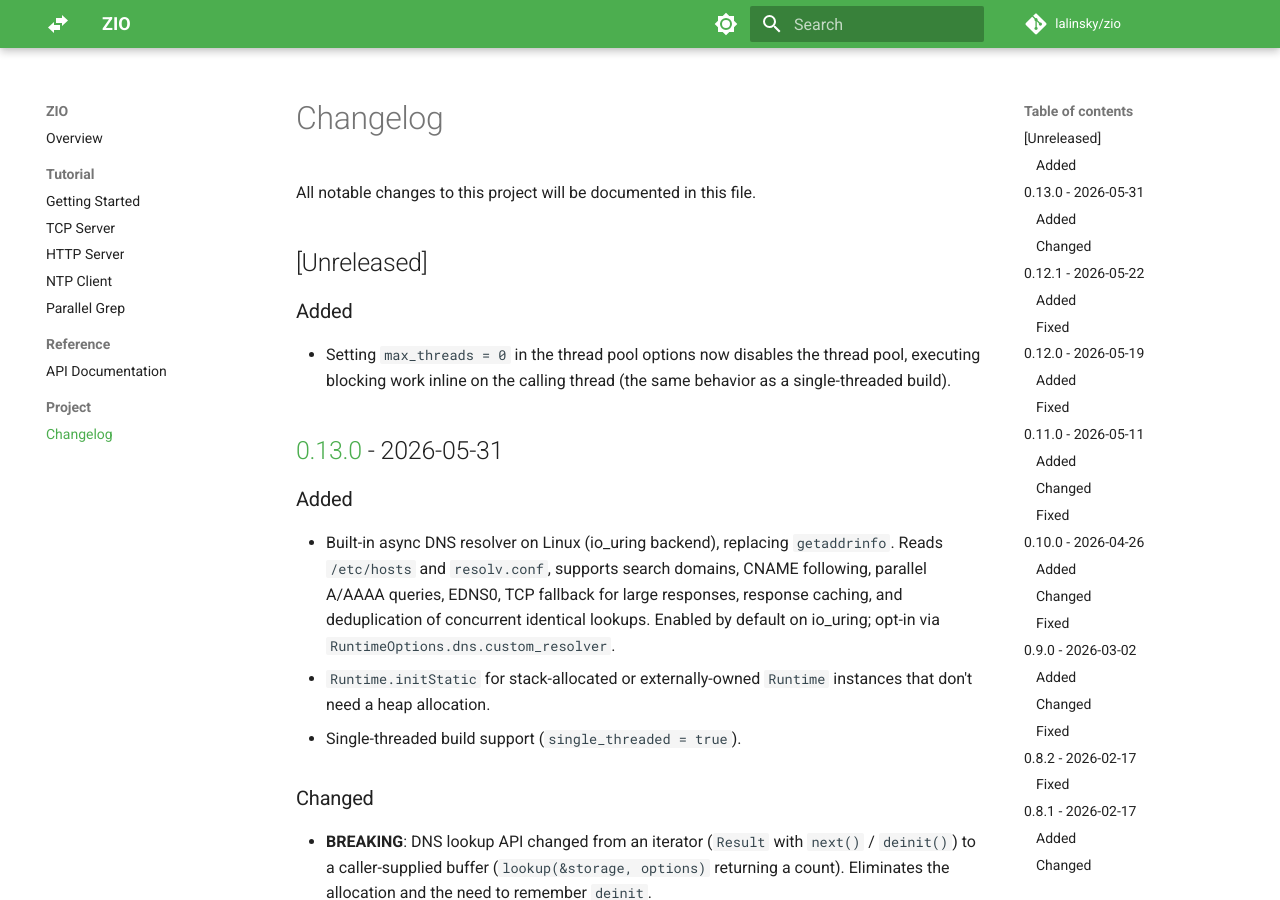
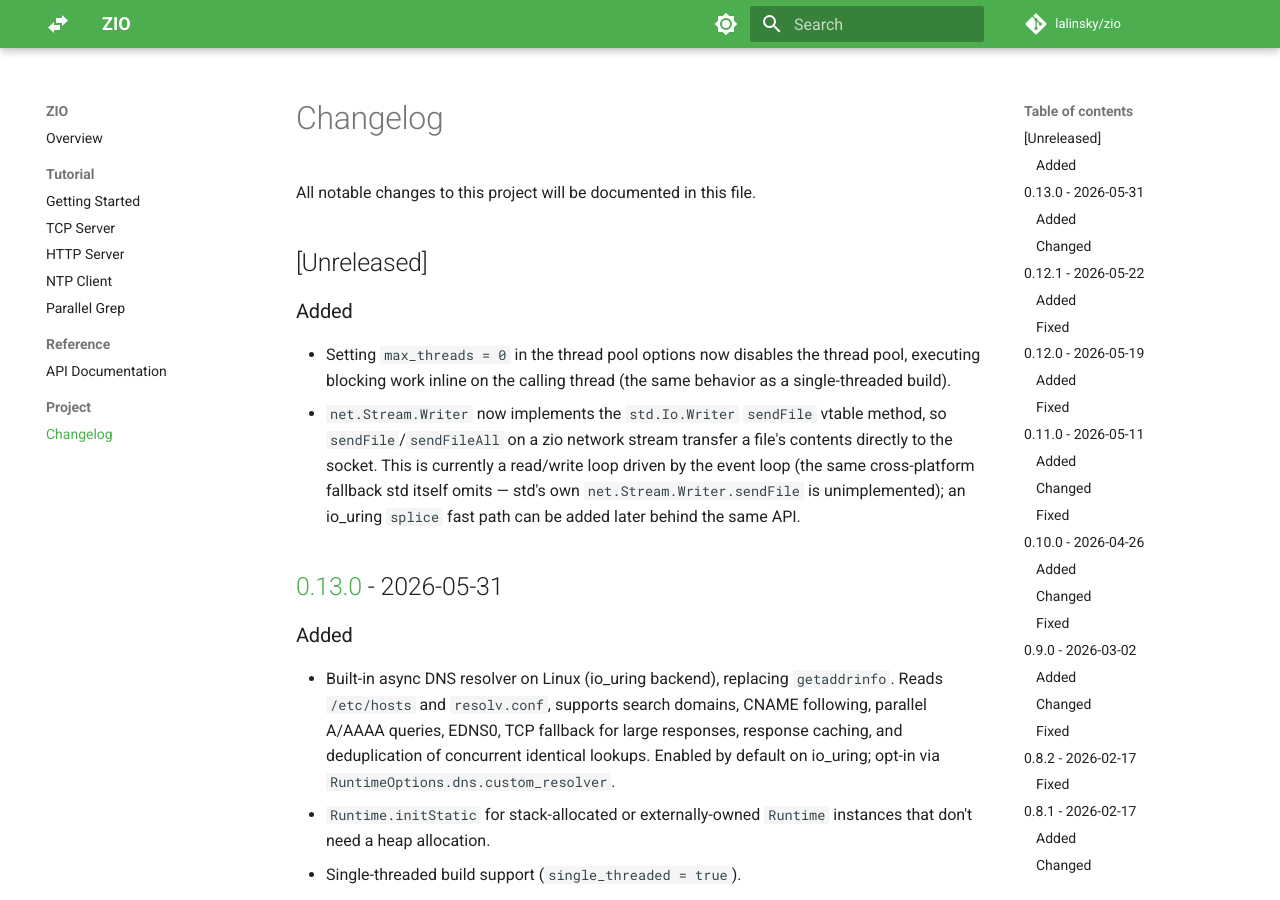
Before and after one commit to lalinsky/zio, an MkDocs documentation site: the page built from docs/changelog.md, in a window 1280 px wide and 900 px high. Built offline with MkDocs 1.6.1 and Material for MkDocs 9.7.7, drawn with Linux system fonts in a browser that asks for light colours; comment, search, counter and statistics services are not loaded.

Commit message:
Add file-to-socket sendfile via ev.NetSendFile + native Stream.Writer.sendFile
Adds an ev-level NetSendFile operation that transfers a file's contents to a
socket. When a backend doesn't advertise the net_send_file capability (all of
them, for now), the loop drives a generic read/write callback loop: read a chunk
from the file into a buffer, send it to the socket, repeat until EOF or the
limit is reached, with socket short-writes draining the buffer before the next
read. Cancellation is forwarded to whichever child op is in flight. The
no-runtime (blocking) path runs the same loop synchronously.

Wires this into zio's native net.Stream.Writer by implementing the std.Io.Writer
sendFile vtable method, so sendFile/sendFileAll on a zio stream transfer a file
to the socket. The writer's buffered bytes are flushed first (as the header),
then the file body is streamed; limit caps only the file-origin bytes per the
std contract. std's own net.Stream.Writer.sendFile is an unimplemented stub and
never dispatches to the netWriteFile vtable slot, so this native path is the only
reachable surface; io.zig's netWriteFile stays unimplemented.

An io_uring splice fast path can be added later behind the same capability flag
and API.

```diff
--- a/docs/changelog.md
+++ b/docs/changelog.md
@@ -8,6 +8,11 @@ All notable changes to this project will be documented in this file.
 
 - Setting `max_threads = 0` in the thread pool options now disables the thread pool, executing
   blocking work inline on the calling thread (the same behavior as a single-threaded build).
+- `net.Stream.Writer` now implements the `std.Io.Writer` `sendFile` vtable method, so
+  `sendFile`/`sendFileAll` on a zio network stream transfer a file's contents directly to the socket.
+  This is currently a read/write loop driven by the event loop (the same cross-platform fallback std
+  itself omits — std's own `net.Stream.Writer.sendFile` is unimplemented); an io_uring `splice`
+  fast path can be added later behind the same API.
 
 ## [0.13.0] - 2026-05-31
 
```
Also changed, not shown: 12 other files.
